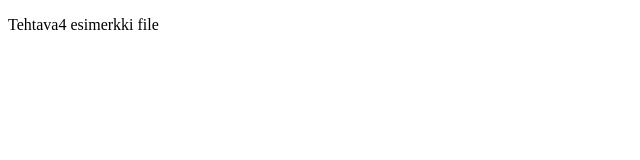
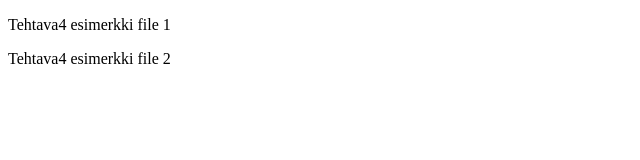
Before and after one commit to sanna23024/Tehtava4, a plain HTML site: page index.html in a window 1280 px wide. Shown: the whole page, without its empty margins (0-640 px from the left). Drawn offline with Linux system fonts and the light colour scheme.

Commit message:
Muutos html

```diff
--- a/index.html
+++ b/index.html
@@ -4,6 +4,7 @@
         <title>Tehtava4</title>
     </head>
     <body>
-    <p>Tehtava4 esimerkki file</p>
+    <p>Tehtava4 esimerkki file 1</p>
+    <p>Tehtava4 esimerkki file 2</p>
     </body>
 </html>
```
